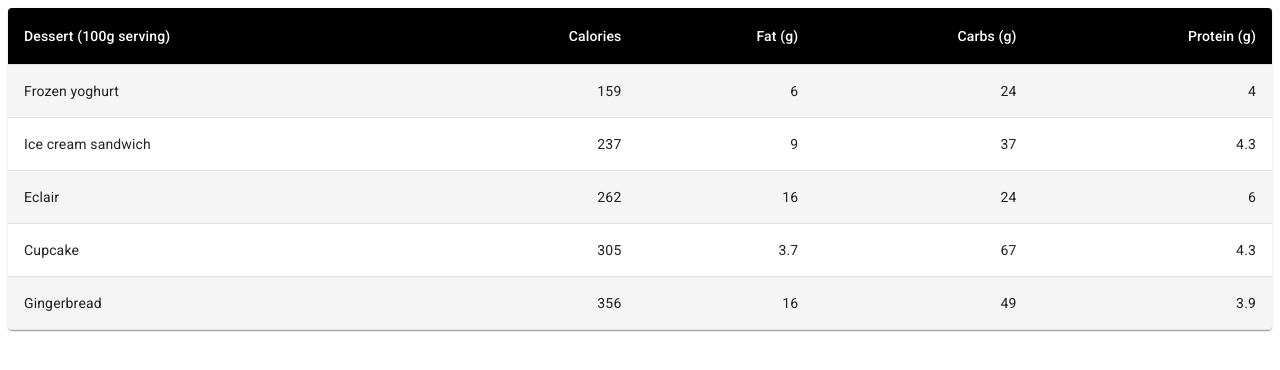
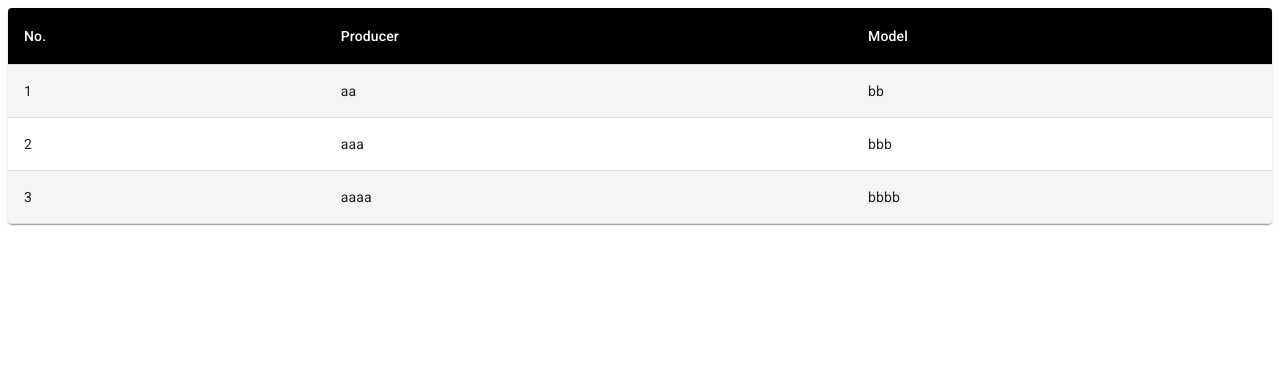
Before and after one commit to krystian886/fullstack-docker-exercise, a React (Create React App) app in the folder frontend/: page / in a window 1280 px wide. Shown: the top 370 px of the page. Built offline with nearby package versions, Linux system fonts and the light colour scheme.

Commit message:
added hardcoded frontend example

```diff
--- a/frontend/package.json
+++ b/frontend/package.json
@@ -13,6 +13,7 @@
     "@types/node": "^12.0.0",
     "@types/react": "^17.0.0",
     "@types/react-dom": "^17.0.0",
+    "axios": "^0.21.1",
     "react": "^17.0.2",
     "react-dom": "^17.0.2",
     "react-scripts": "4.0.3",
--- a/frontend/src/App.tsx
+++ b/frontend/src/App.tsx
@@ -1,10 +1,18 @@
 import React from 'react';
 import List from './components/List'
+import { IData } from './models/Data.interface';
+
+
+var data1: IData = { no: 1, producer: 'aa', model: 'bb' }
+var data2: IData = { no: 2, producer: 'aaa', model: 'bbb' }
+var data3: IData = { no: 3, producer: 'aaaa', model: 'bbbb' }
+
+const rows: IData[] = [ data1, data2, data3 ];
 
 function App() {
   return (
     <>
-      <List/>
+      <List listData={rows}/>
     </>
   );
 }
--- a/frontend/src/components/List.tsx
+++ b/frontend/src/components/List.tsx
@@ -7,6 +7,8 @@ import TableContainer from '@material-ui/core/TableContainer';
 import TableHead from '@material-ui/core/TableHead';
 import TableRow from '@material-ui/core/TableRow';
 import Paper from '@material-ui/core/Paper';
+import { IData } from '../models/Data.interface';
+import ListService from '../services/List.service';
 
 const StyledTableCell = withStyles((theme: Theme) =>
   createStyles({
@@ -30,25 +32,13 @@ const StyledTableRow = withStyles((theme: Theme) =>
   }),
 )(TableRow);
 
-function createData(name: string, calories: number, fat: number, carbs: number, protein: number) {
-  return { name, calories, fat, carbs, protein };
-}
-
-const rows = [
-  createData('Frozen yoghurt', 159, 6.0, 24, 4.0),
-  createData('Ice cream sandwich', 237, 9.0, 37, 4.3),
-  createData('Eclair', 262, 16.0, 24, 6.0),
-  createData('Cupcake', 305, 3.7, 67, 4.3),
-  createData('Gingerbread', 356, 16.0, 49, 3.9),
-];
-
 const useStyles = makeStyles({
   table: {
     minWidth: 700,
   },
 });
 
-export default function CustomizedTables() {
+const CustomizedTable: React.FC<{listData: IData[]}> = (props) => {
   const classes = useStyles();
 
   return (
@@ -56,23 +46,17 @@ export default function CustomizedTables() {
       <Table className={classes.table} aria-label="customized table">
         <TableHead>
           <TableRow>
-            <StyledTableCell>Dessert (100g serving)</StyledTableCell>
-            <StyledTableCell align="right">Calories</StyledTableCell>
-            <StyledTableCell align="right">Fat&nbsp;(g)</StyledTableCell>
-            <StyledTableCell align="right">Carbs&nbsp;(g)</StyledTableCell>
-            <StyledTableCell align="right">Protein&nbsp;(g)</StyledTableCell>
+            <StyledTableCell>No.</StyledTableCell>
+            <StyledTableCell align="left">Producer</StyledTableCell>
+            <StyledTableCell align="left">Model</StyledTableCell>
           </TableRow>
         </TableHead>
         <TableBody>
-          {rows.map((row) => (
-            <StyledTableRow key={row.name}>
-              <StyledTableCell component="th" scope="row">
-                {row.name}
-              </StyledTableCell>
-              <StyledTableCell align="right">{row.calories}</StyledTableCell>
-              <StyledTableCell align="right">{row.fat}</StyledTableCell>
-              <StyledTableCell align="right">{row.carbs}</StyledTableCell>
-              <StyledTableCell align="right">{row.protein}</StyledTableCell>
+          {props.listData.map((row) => (
+            <StyledTableRow key={row.no}>
+              <StyledTableCell component="th" scope="row">{row.no}</StyledTableCell>
+              <StyledTableCell align="left">{row.producer}</StyledTableCell>
+              <StyledTableCell align="left">{row.model}</StyledTableCell>
             </StyledTableRow>
           ))}
         </TableBody>
@@ -80,3 +64,5 @@ export default function CustomizedTables() {
     </TableContainer>
   );
 }
+
+export default CustomizedTable;
--- a/frontend/src/index.tsx
+++ b/frontend/src/index.tsx
@@ -1,7 +1,6 @@
 import React from 'react';
 import ReactDOM from 'react-dom';
 import App from './App';
-import reportWebVitals from './reportWebVitals';
 
 ReactDOM.render(
   <React.StrictMode>
@@ -9,8 +8,3 @@ ReactDOM.render(
   </React.StrictMode>,
   document.getElementById('root')
 );
-
-// If you want to start measuring performance in your app, pass a function
-// to log results (for example: reportWebVitals(console.log))
-// or send to an analytics endpoint. Learn more: https://bit.ly/CRA-vitals
-reportWebVitals();
--- /dev/null
+++ b/frontend/src/models/Data.interface.tsx
@@ -0,0 +1,5 @@
+export interface IData {
+	no: number;
+	producer: string;
+	model: string;
+}
--- a/frontend/src/reportWebVitals.ts
+++ /dev/null
@@ -1,15 +0,0 @@
-import { ReportHandler } from 'web-vitals';
-
-const reportWebVitals = (onPerfEntry?: ReportHandler) => {
-  if (onPerfEntry && onPerfEntry instanceof Function) {
-    import('web-vitals').then(({ getCLS, getFID, getFCP, getLCP, getTTFB }) => {
-      getCLS(onPerfEntry);
-      getFID(onPerfEntry);
-      getFCP(onPerfEntry);
-      getLCP(onPerfEntry);
-      getTTFB(onPerfEntry);
-    });
-  }
-};
-
-export default reportWebVitals;
```
Also changed, not shown: frontend/src/services/List.service.tsx (added, +14 -0 lines), 1 other file (tests, documents, lock files or other folders).
